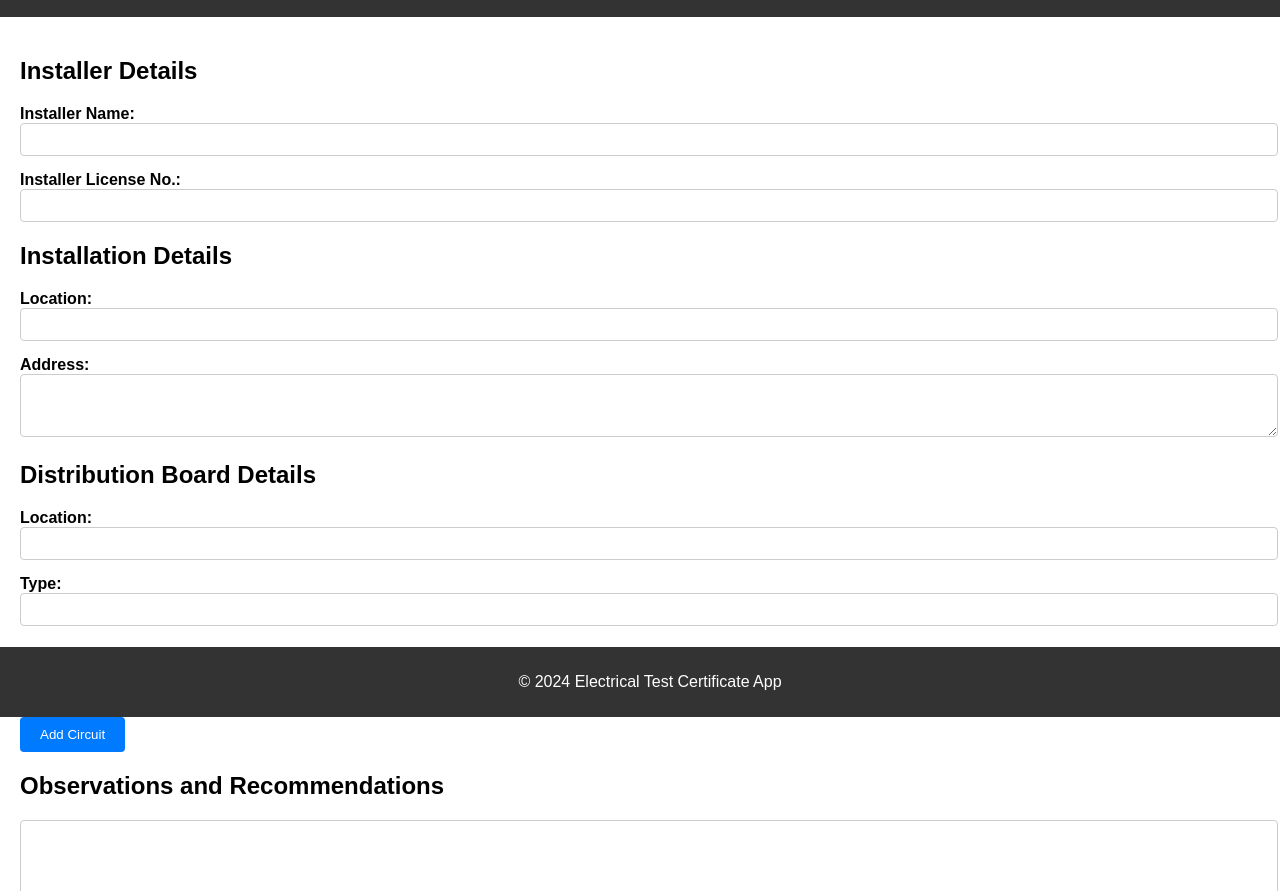
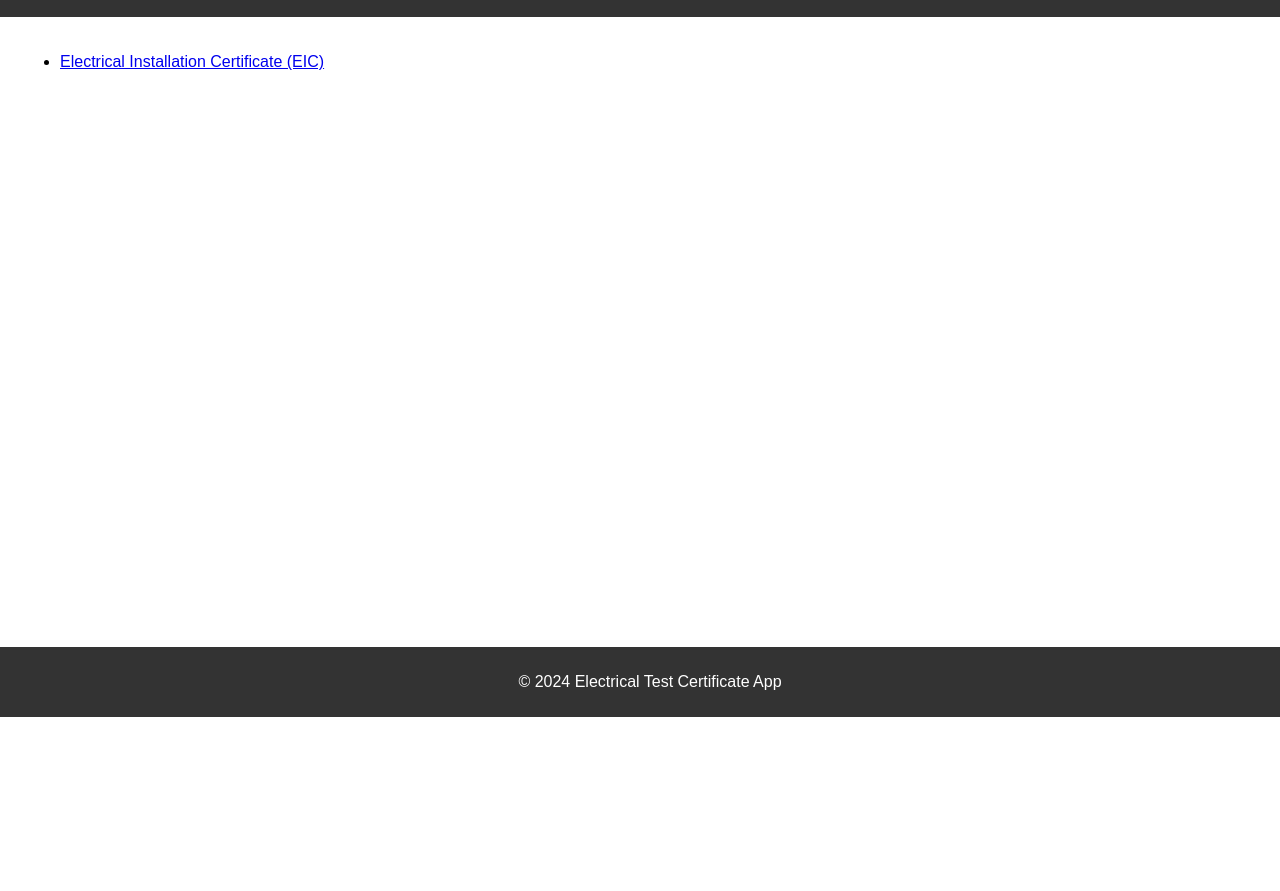
Before and after one commit to davidmansion/elektrik, a plain HTML site: page index.html in a window 1280 px wide. Shown: the part 83-974 px from the top of the page. After the commit the page ends 800 px from the top, so only its background shows below. Drawn offline with Linux system fonts and the light colour scheme.

Commit message:
Update index.html

```diff
--- a/index.html
+++ b/index.html
@@ -3,88 +3,21 @@
 <head>
     <meta charset="UTF-8">
     <meta name="viewport" content="width=device-width, initial-scale=1.0">
-    <title>Electrical Installation Certificate (EIC)</title>
+    <title>Main Menu</title>
     <link rel="stylesheet" href="styles.css">
 </head>
 <body>
     <header>
-        <h1>Electrical Installation Certificate (EIC)</h1>
+        <h1>Main Menu</h1>
     </header>
     <main>
-        <section id="installer-details">
-            <h2>Installer Details</h2>
-            <form id="installer-form">
-                <div class="form-group">
-                    <label for="installer-name">Installer Name:</label>
-                    <input type="text" id="installer-name" name="installer-name" required>
-                </div>
-                <div class="form-group">
-                    <label for="installer-license">Installer License No.:</label>
-                    <input type="text" id="installer-license" name="installer-license" required>
-                </div>
-                <!-- Add more installer details fields as needed -->
-            </form>
-        </section>
-        <section id="installation-details">
-            <h2>Installation Details</h2>
-            <form id="installation-form">
-                <div class="form-group">
-                    <label for="location">Location:</label>
-                    <input type="text" id="location" name="location" required>
-                </div>
-                <div class="form-group">
-                    <label for="address">Address:</label>
-                    <textarea id="address" name="address" rows="3" required></textarea>
-                </div>
-                <!-- Add more installation details fields as needed -->
-            </form>
-        </section>
-        <section id="distribution-board">
-            <h2>Distribution Board Details</h2>
-            <form id="distribution-board-form">
-                <div class="form-group">
-                    <label for="db-location">Location:</label>
-                    <input type="text" id="db-location" name="db-location" required>
-                </div>
-                <div class="form-group">
-                    <label for="db-type">Type:</label>
-                    <input type="text" id="db-type" name="db-type" required>
-                </div>
-                <!-- Add more distribution board details fields as needed -->
-            </form>
-        </section>
-        <section id="circuit-details">
-            <h2>Schedule of Circuit Details</h2>
-            <table id="circuit-table">
-                <thead>
-                    <tr>
-                        <th>Circuit Reference</th>
-                        <th>Description</th>
-                        <th>Protective Device</th>
-                        <th>Test Results</th>
-                    </tr>
-                </thead>
-                <tbody>
-                    <!-- Add rows dynamically using JavaScript -->
-                </tbody>
-            </table>
-            <button id="add-circuit-btn">Add Circuit</button>
-        </section>
-        <section id="observations">
-            <h2>Observations and Recommendations</h2>
-            <textarea id="observations-text" name="observations" rows="5"></textarea>
-        </section>
-        <section id="declaration">
-            <h2>Declaration of Compliance</h2>
-            <p>I declare that the electrical installation described above has been designed, constructed, and tested in accordance with BS 7671 (The IET Wiring Regulations).</p>
-            <label for="signature">Signature:</label>
-            <input type="text" id="signature" name="signature" required>
-            <button id="submit-btn">Submit</button>
-        </section>
+        <ul>
+            <li><a href="eic.html">Electrical Installation Certificate (EIC)</a></li>
+            <!-- Add links to other certificate pages -->
+        </ul>
     </main>
     <footer>
         <p>&copy; 2024 Electrical Test Certificate App</p>
     </footer>
-    <script src="script.js"></script>
 </body>
 </html>
```
